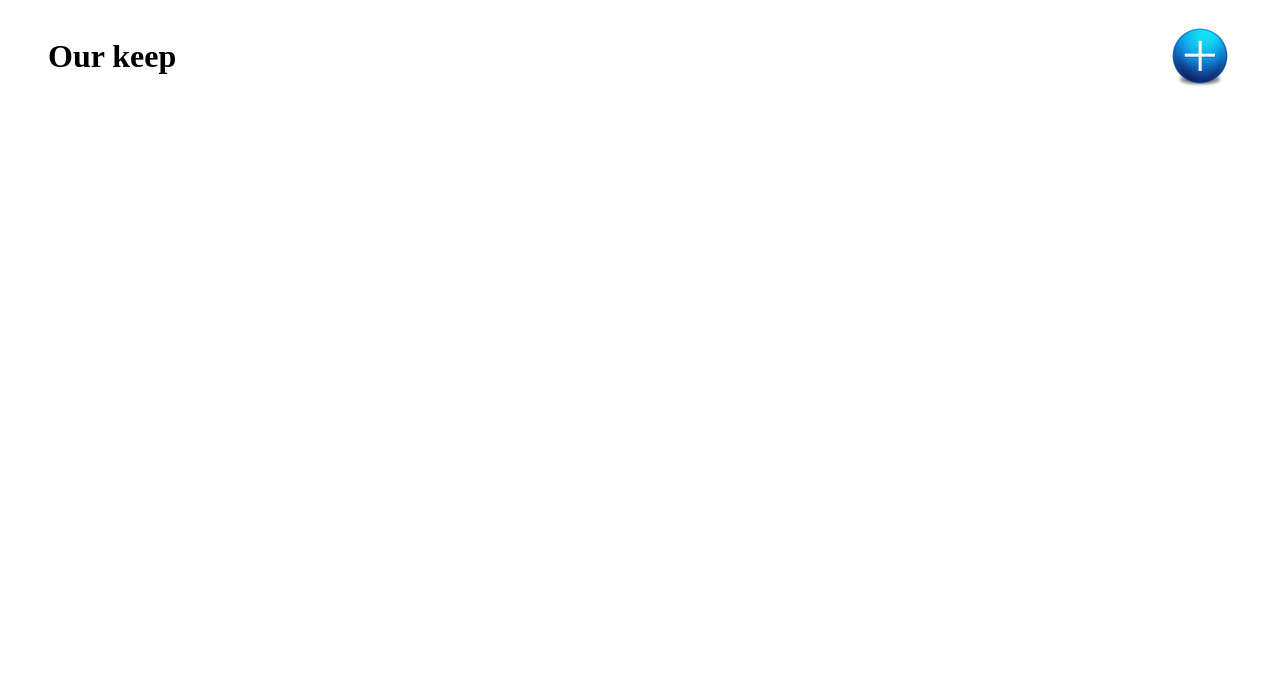
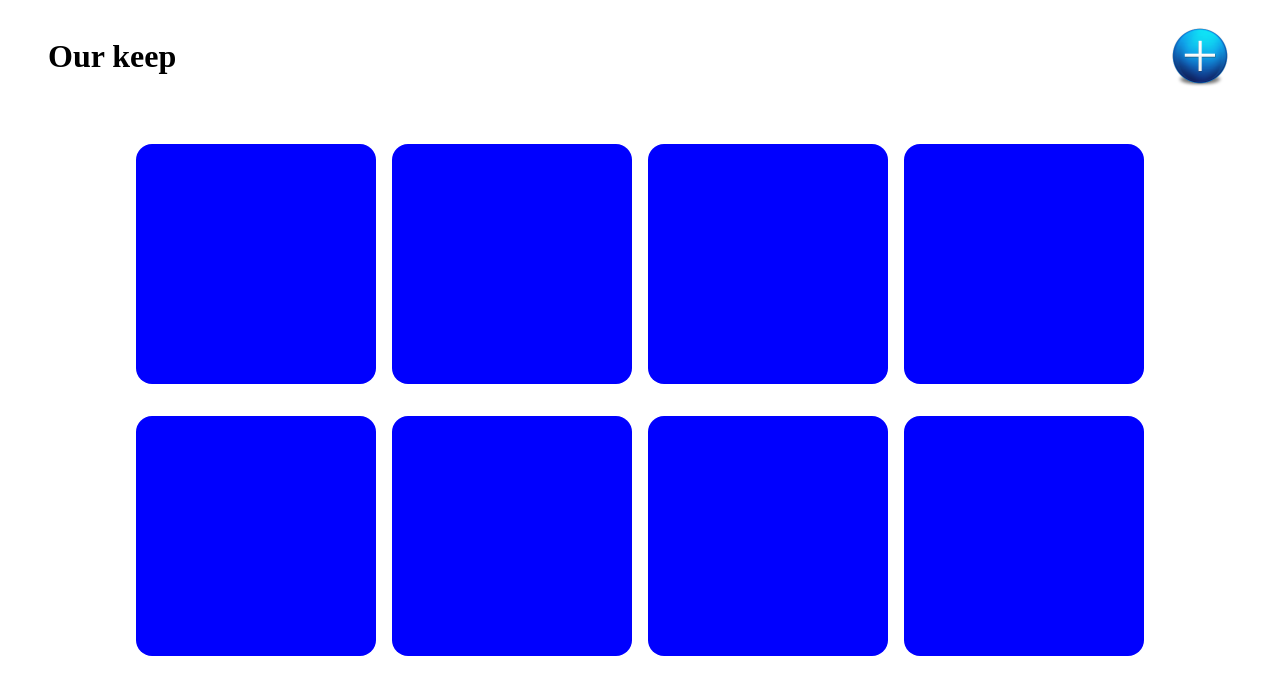
Before and after one commit to walidum/GM-TODO-LIST-JS-HTML-CSS, a plain HTML site: page TODO-LISTE-HTML-CSS-JS/index.html in a window 1280 px wide. Drawn offline with Linux system fonts and the light colour scheme.

Commit message:
first commit

```diff
--- a/TODO-LISTE-HTML-CSS-JS/index.html
+++ b/TODO-LISTE-HTML-CSS-JS/index.html
@@ -15,6 +15,14 @@
         </div>
     </div>
     <div class="content">
+        <div class="card"></div>
+        <div class="card"></div>
+        <div class="card"></div>
+        <div class="card"></div>
+        <div class="card"></div>
+        <div class="card"></div>
+        <div class="card"></div>
+        <div class="card"></div>
 
     </div>
 </div>
--- a/TODO-LISTE-HTML-CSS-JS/style.css
+++ b/TODO-LISTE-HTML-CSS-JS/style.css
@@ -7,6 +7,7 @@ body {
     height: 100vh;
     display: flex;
     flex-direction: column;
+    align-items: center;
 }
 
 .navbar {
@@ -38,3 +39,19 @@ body {
     width: 80%;
     height: 80%;
 }
+
+.content {
+    margin-top: 2rem;
+    width: 80%;
+    display: flex;
+    justify-content: space-around;
+    flex-wrap: wrap;
+}
+
+.card {
+    margin-top: 2rem;
+    width: 15rem;
+    height: 15rem;
+    border-radius: 1rem;
+    background-color: blue;
+}
```
